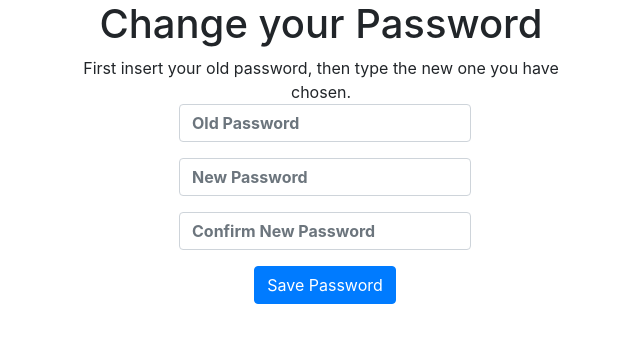
After one commit to FedericoColonna/web-project, a PHP site: page /change_password_page.php in a window 1280 px wide. The commit adds this page. Shown: the top 343 px of the page, without its empty margins (319-959 px from the left). Run offline with PHP 8.4, Linux system fonts and the light colour scheme.

Commit message:
password change added

```diff
--- a/back_end/registration.php
+++ b/back_end/registration.php
@@ -77,7 +77,7 @@
     }
     function passwordMatch($password, $password_to_check) {
         if($password !== $password_to_check) {
-            return false;
+            return true;
         }
         return false;
     }
--- /dev/null
+++ b/change_password_page.php
@@ -0,0 +1,55 @@
+<!DOCTYPE html>
+<html lang="en">
+<head>
+<link rel="stylesheet" type="text/css" href="signupstyle.css">
+<meta charset="utf-8">
+<meta name="viewport" content="width=device-width, initial-scale=1, shrink-to-fit=no">
+<title>Change Password</title>
+
+<link rel="stylesheet" href="https://cdn.jsdelivr.net/npm/bootstrap@4.5.3/dist/css/bootstrap.min.css"
+ integrity="sha384-TX8t27EcRE3e/ihU7zmQxVncDAy5uIKz4rEkgIXeMed4M0jlfIDPvg6uqKI2xXr2" crossorigin="anonymous">
+
+<script src="https://code.jquery.com/jquery-3.5.1.min.js" integrity="sha256-9/aliU8dGd2tb6OSsuzixeV4y/faTqgFtohetphbbj0="
+ crossorigin="anonymous"></script>
+<script src="https://cdn.jsdelivr.net/npm/bootstrap@4.5.3/dist/js/bootstrap.bundle.min.js"
+integrity="sha384-ho+j7jyWK8fNQe+A12Hb8AhRq26LrZ/JpcUGGOn+Y7RsweNrtN/tE3MoK7ZeZDyx" crossorigin="anonymous"></script>
+
+</head>
+<body>
+<div class="container">
+  <div class="col-md-6 mx-auto text-center">
+	 <div class="header-title">
+		<h1 class="wv-heading--title">
+		   Change your Password
+		</h1>
+		<h7 class="wv-heading--subtitle">
+		   First insert your old password, then type the new one you have chosen.
+		</h7>
+	 </div>
+  </div>
+  <div class="row">
+	 <div class="col-md-4 mx-auto">
+		<div class="myform form ">
+		   <form action="/back_end/change_password.php" method="POST" name="passwordchange">
+			  <div class="form-group">
+				 <input type="password" name="old"  class="form-control my-input" id="oldpassword" placeholder="Old Password">
+			  </div>
+			  <div class="form-group">
+				 <input type="password" name="new"  class="form-control my-input" id="newpassword" placeholder="New Password">
+			  </div>
+			  <div class="form-group">
+				 <input type="password" name="confirmnew" id="confirmnewpassword"  class="form-control my-input" placeholder="Confirm New Password">
+			  </div>
+			  <div class="text-center ">
+				 <button type="submit" class="btn btn-primary profile-button">Save Password</button>
+			  </div>
+		   </form>
+		</div>
+	 </div>
+  </div>
+</div>
+
+
+
+</body>
+</html>
--- a/show_profile.php
+++ b/show_profile.php
@@ -34,7 +34,8 @@ integrity="sha384-ho+j7jyWK8fNQe+A12Hb8AhRq26LrZ/JpcUGGOn+Y7RsweNrtN/tE3MoK7ZeZD
 <div class="container rounded profilediv mt-5">
     <div class="row">
         <div class="col-md-4 border-right">
-            <div class="d-flex flex-column align-items-center text-center p-3 py-5"><img class="rounded-circle mt-5" src="https://i.imgur.com/0eg0aG0.jpg" width="90"><span class="font-weight-bold">John Doe</span><span>john_doe12@bbb.com</span><span>United States</span></div>
+            <div class="d-flex flex-column align-items-center text-center p-3 py-5"><img class="rounded-circle mt-5" src="https://i.imgur.com/0eg0aG0.jpg" width="90">
+            <span class="font-weight-bold">John Doe</span><span>john_doe12@bbb.com</span><span>United States</span><span><button type="button" onclick="location.href='change_password_page.php';">Change Password</button></span></div>
         </div>
         <div class="col-md-8">
             <form action="/back_end/update_profile.php" method="POST">
```
Also changed, not shown: back_end/change_password.php (added, +56 -0 lines).
